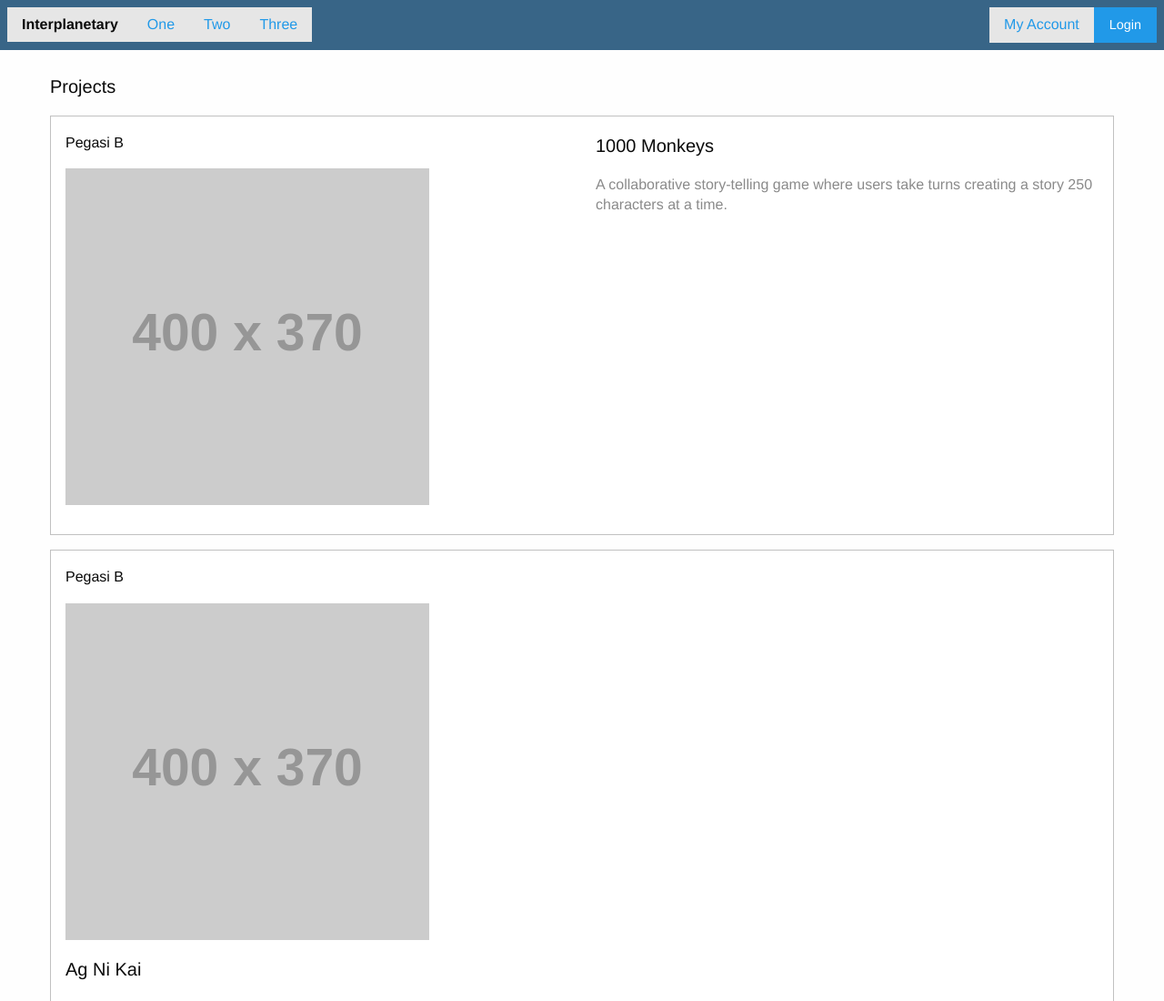
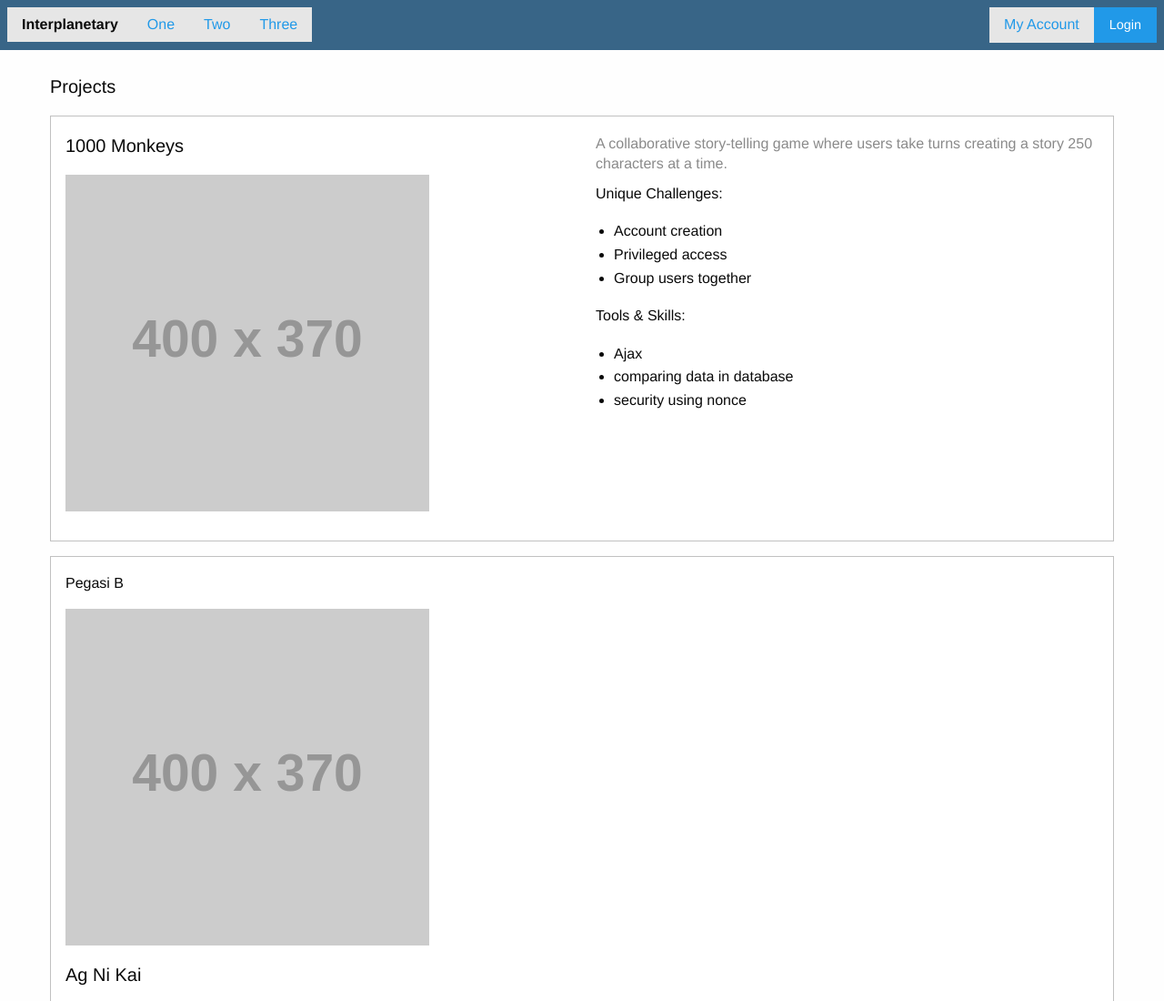
Before and after one commit to firefly05/curtis5, a website: page index.html in a window 1280 px wide. Shown: the top 1100 px of the page at 91% size. Drawn offline with Linux system fonts and the light colour scheme; placeholder pictures from the web are drawn by us.

Commit message:
content editing on first card

```diff
--- a/index.html
+++ b/index.html
@@ -74,12 +74,24 @@
         <div class="callout">
           <div class="row small-up-1 medium-up-2">
             <div class="column">
-              <p>Pegasi B</p>
+              <p class="lead">1000 Monkeys</p>
               <p><img src="http://placehold.it/400x370&text=Pegasi B" alt="image of a planet called Pegasi B"></p>
             </div>
             <div class="column">
-              <p class="lead">1000 Monkeys</p>
+              <!-- <p class="lead">1000 Monkeys</p> -->
               <p class="subheader">A collaborative story-telling game where users take turns creating a story 250 characters at a time.</p>
+              <p> Unique Challenges: </p>
+                <ul>
+                  <li>Account creation</li>
+                  <li>Privileged access</li>
+                  <li>Group users together</li>
+                </ul>
+                <p>Tools & Skills:</p>
+                <ul>
+                  <li>Ajax</li>
+                  <li>comparing data in database</li>
+                  <li>security using nonce</li>
+                </ul>
             </div>
           </div>
         </div>
```
